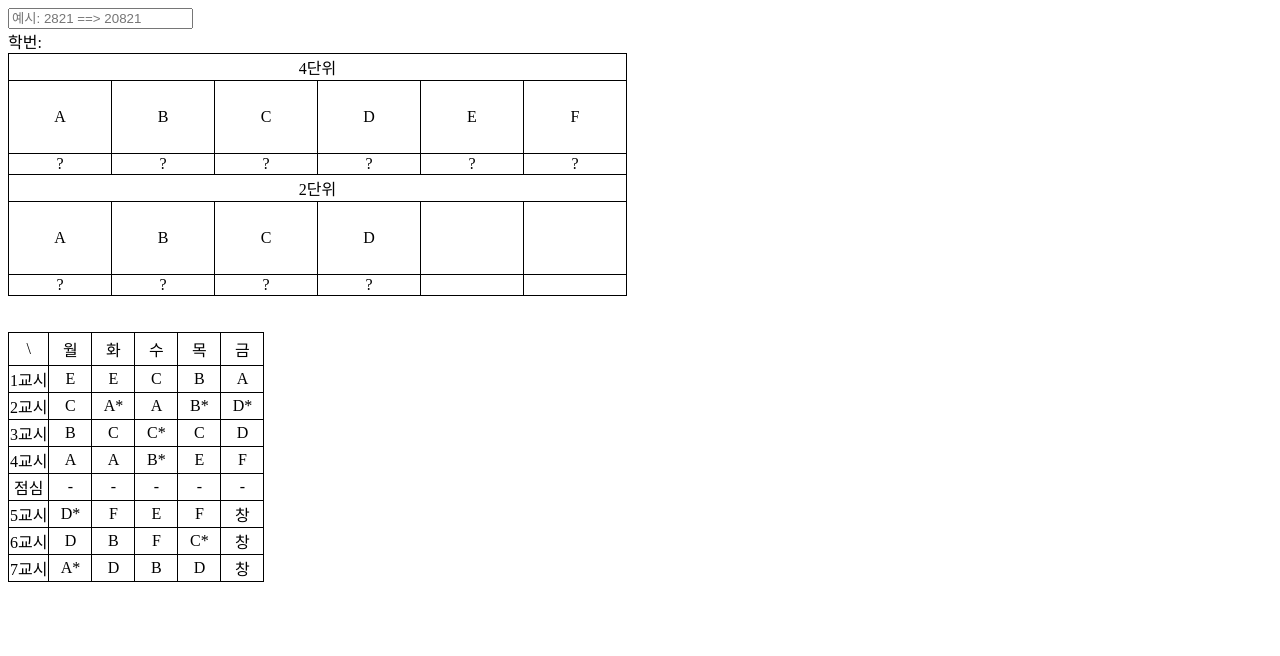
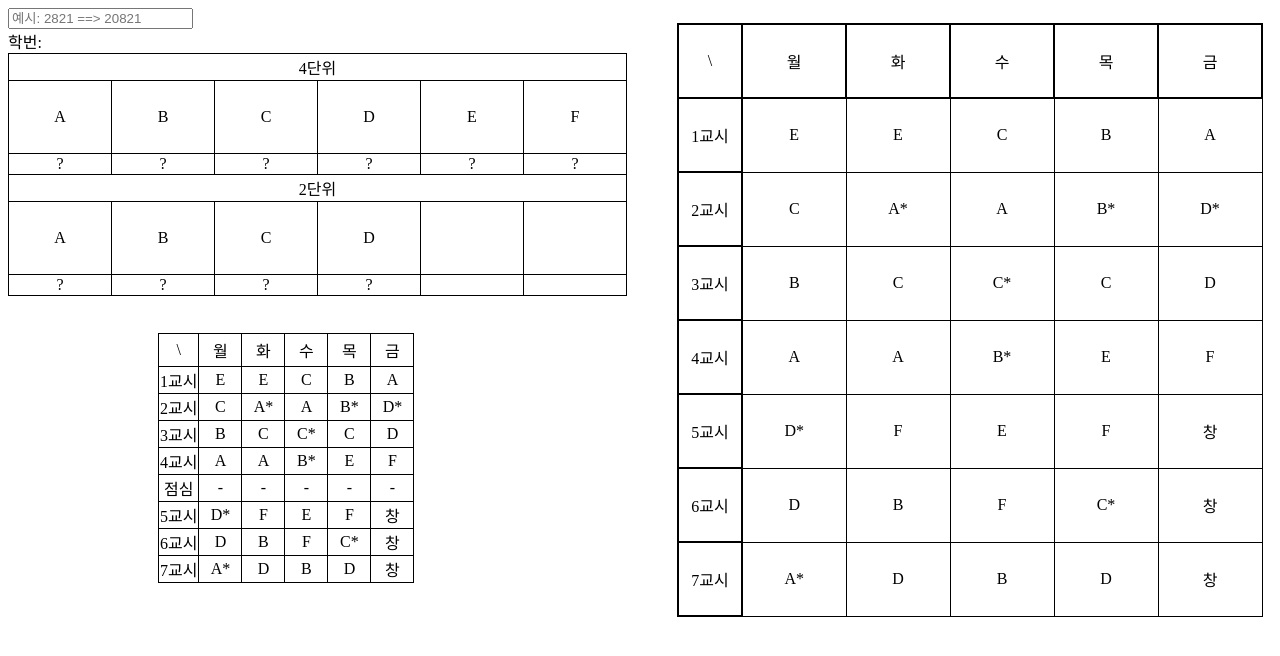
Before and after one commit to kimth0111/schedule2, a plain HTML site: page index.html in a window 1280 px wide. Drawn offline with Linux system fonts and the light colour scheme.

Commit message:
시간표 추가

```diff
--- a/index.html
+++ b/index.html
@@ -4,7 +4,7 @@
         <meta charset="UTF-8">
         <meta http-equiv="X-UA-Compatible" content="IE=edge">
         <meta name="viewport" content="width=device-width, initial-scale=1.0">
-        <title>세트표</title>
+        <title></title>
 		 <style>
 			 table{
 			 	border: 1px solid black;
@@ -25,14 +25,34 @@
 			 	width: 40px;
 				 height: 30px;
 			 }
+			 #own-schedule .time{
+				 border: 2px solid black;
+			 	width: 60px;
+				 height: 70px;
+			 }
+			 #own-schedule .day{
+				 border: 2px solid black;
+			 	width: 100px;
+				 height: 70px;
+			 }
+			 #own-schedule .subject-sch{
+			 	width: 80px;
+				 height: 30px;
+			 }
+			 .today{
+			 	background-color: #FFFFCC;
+			 }
 		 </style>
     </head>
     <body>
 		 <form>
-		 	<input type="text" name="number" placeholder="예시: 2821 ==> 20821" autocomplete="off"/>
+		 	<input type="text" name="number" placeholder="예시: 2821 ==> 20821"/>
 		 </form>
 
 		 <div>학번: <span class="name"></span></div>
+
+		 <div style="display: flex">
+			 <div>
 		 <table border="1" id="set-tb">
 			 <tr class="title">
 				 <td colspan="6">4단위</td>
@@ -121,9 +141,80 @@
 				 </td>
 			 </tr>
 		 </table>
+			 </div>
+		 <table border="1" id="own-schedule" style="position: relative; left:50px; top: -30px">
+			 <tr>
+				 <td class="time">\</td>
+				 <td class="day">월</td>
+				 <td class="day">화</td>
+				 <td class="day">수</td>
+				 <td class="day">목</td>
+				 <td class="day">금</td>
+			 </tr>
+
+			 <tr>
+				 <td class="time">1교시</td>
+				 <td class="subject-sch">E</td>
+				 <td class="subject-sch">E</td>
+				 <td class="subject-sch">C</td>
+				 <td class="subject-sch">B</td>
+				 <td class="subject-sch">A</td>
+			 </tr>
+			 <tr>
+				 <td class="time">2교시</td>
+				 <td class="subject-sch">C</td>
+				 <td class="subject-sch">A*</td>
+				 <td class="subject-sch">A</td>
+				 <td class="subject-sch">B*</td>
+				 <td class="subject-sch">D*</td>
+			 </tr>
+			 <tr>
+				 <td class="time">3교시</td>
+				 <td class="subject-sch">B</td>
+				 <td class="subject-sch">C</td>
+				 <td class="subject-sch">C*</td>
+				 <td class="subject-sch">C</td>
+				 <td class="subject-sch">D</td>
+			 </tr>
+			 <tr>
+				 <td class="time">4교시</td>
+				 <td class="subject-sch">A</td>
+				 <td class="subject-sch">A</td>
+				 <td class="subject-sch">B*</td>
+				 <td class="subject-sch">E</td>
+				 <td class="subject-sch">F</td>
+			 </tr>
+			 <tr>
+				 <td class="time">5교시</td>
+				 <td class="subject-sch">D*</td>
+				 <td class="subject-sch">F</td>
+				 <td class="subject-sch">E</td>
+				 <td class="subject-sch">F</td>
+				 <td class="subject-sch">창</td>
+			 </tr>
+			 <tr>
+				 <td class="time">6교시</td>
+				 <td class="subject-sch">D</td>
+				 <td class="subject-sch">B</td>
+				 <td class="subject-sch">F</td>
+				 <td class="subject-sch">C*</td>
+				 <td class="subject-sch">창</td>
+			 </tr>
+			 <tr>
+				 <td class="time">7교시</td>
+				 <td class="subject-sch">A*</td>
+				 <td class="subject-sch">D</td>
+				 <td class="subject-sch">B</td>
+				 <td class="subject-sch">D</td>
+				 <td class="subject-sch">창</td>
+			 </tr>
+		 </table>
+		 </div>
+
 		 <br/>
 		 <br/>
-		 <table border="1">
+
+		 <table border="1" style="position: relative; top: -350px; left: 150px;">
 			 <tr>
 				 <td class="time">\</td>
 				 <td class="day">월</td>
@@ -198,6 +289,7 @@
 				 <td class="subject-sch">창</td>
 			 </tr>
 		 </table>
+
 		 <script src="index.js">
 		 </script>
 	</body>
```
